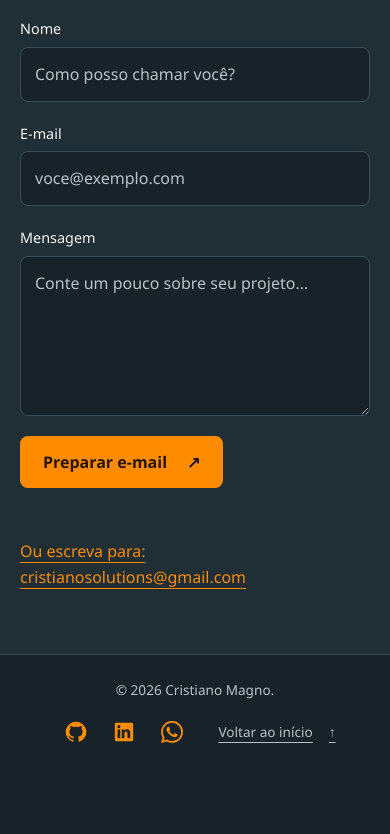
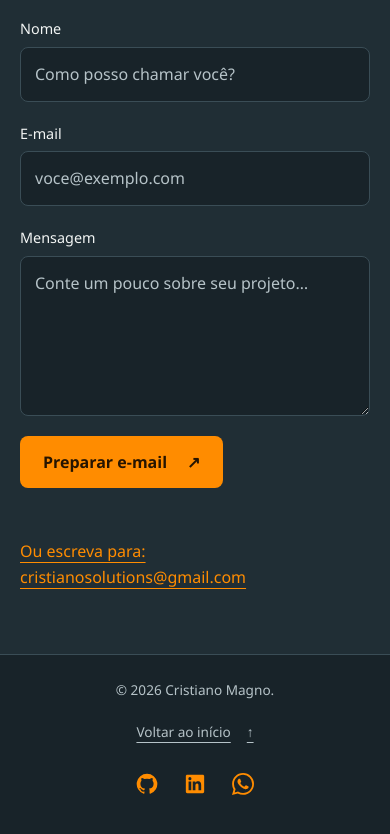
Before and after one commit to cristianosolutions/portfolio, a plain HTML site: page index.html in a window 390 px wide. Shown: the part 7223-8057 px from the top of the page. Drawn offline with Linux system fonts and the light colour scheme.

Commit message:
Reorganiza rodapé em telas menores

```diff
--- a/style.css
+++ b/style.css
@@ -656,8 +656,9 @@ main section:focus { outline: none; }
 .contact-title { font-size: clamp(2rem, 4vw, 3rem); margin-bottom: 25px; }
 @media(max-width: 960px) { .experience-grid { gap: 36px; } }
 @media(max-width: 640px) { .experience-grid { grid-template-columns: 1fr; } }
-
-/* Mantém o rodapé acima do selo fixo da hospedagem no celular. */
+/* No celular: direitos autorais, link de início e redes sociais. */
 @media (max-width: 640px) {
-  .site-footer { padding-bottom: calc(96px + env(safe-area-inset-bottom, 0px)); }
+  .footer-inner > p { order: 0; }
+  .footer-inner > a[href="#inicio"] { order: 1; flex-basis: 100%; justify-content: center; }
+  .footer-social { order: 2; }
 }
```
